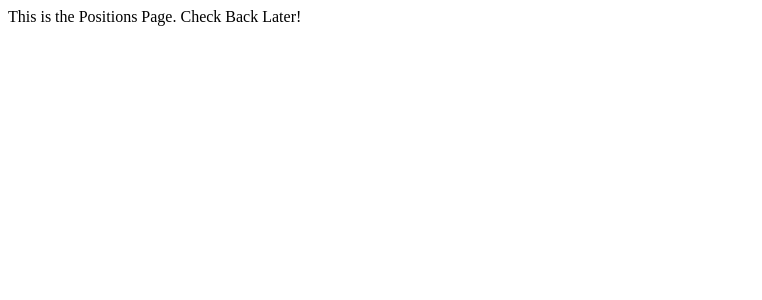
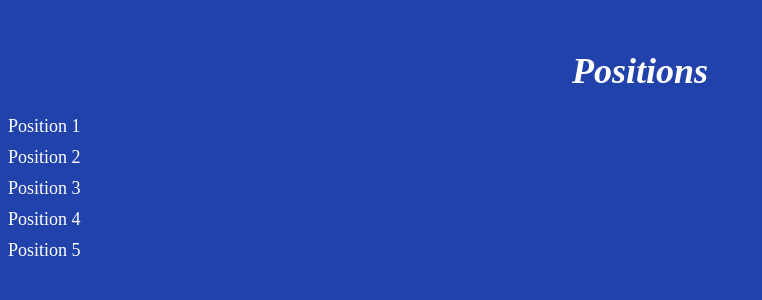
Before and after one commit to regholl/pythonTrading, a Flask app: template ver1/flaskr/templates/portfolio.html in a window 1280 px wide. Shown: the top 300 px of the page, without its empty margins (0-762 px from the left). Run offline with Flask 3, Linux system fonts and the light colour scheme; the template is opened without the code that fills it, so the values that code supplies are empty.

Commit message:
chatGPT frontend 2, positions page

```diff
--- a/ver1/flaskr/templates/portfolio.html
+++ b/ver1/flaskr/templates/portfolio.html
@@ -1 +1,46 @@
-This is the Positions Page. Check Back Later!
+<!DOCTYPE html>
+<html>
+<head>
+  <title>List of Positions</title>
+  <style>
+    body {
+      background-color: #2142ab;
+    }
+
+    .container {
+      text-align: center;
+      margin-top: 50px;
+    }
+
+    h1 {
+      color: white;
+      font-size: 36px;
+      font-style: italic;
+    }
+
+    ul {
+      list-style-type: none;
+      text-align: left;
+      color: white;
+      font-size: 18px;
+      padding: 0;
+    }
+
+    li {
+      margin-bottom: 10px;
+    }
+  </style>
+</head>
+<body>
+  <div class="container">
+    <h1>Positions</h1>
+    <ul>
+      <li>Position 1</li>
+      <li>Position 2</li>
+      <li>Position 3</li>
+      <li>Position 4</li>
+      <li>Position 5</li>
+    </ul>
+  </div>
+</body>
+</html>
```
Also changed, not shown: ver1/flaskr/templates/positions.html (+50 -1 lines).
